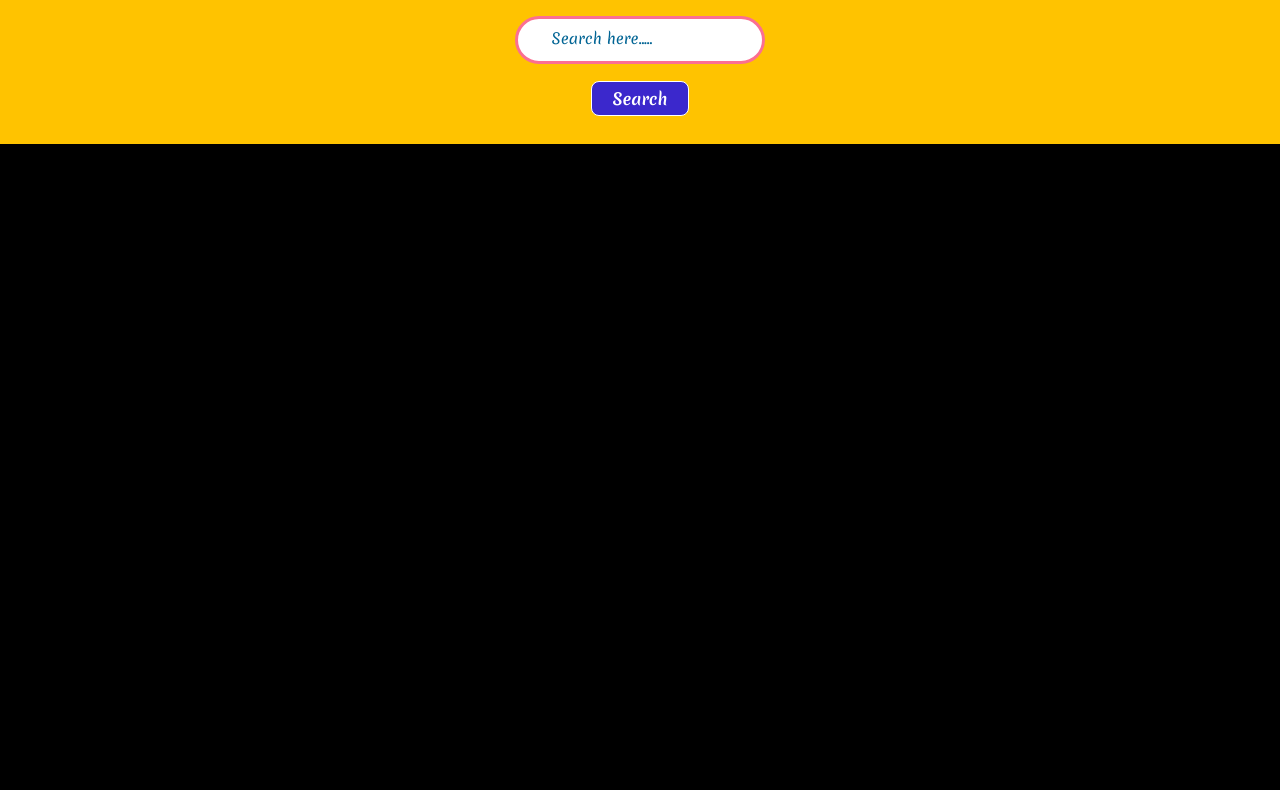
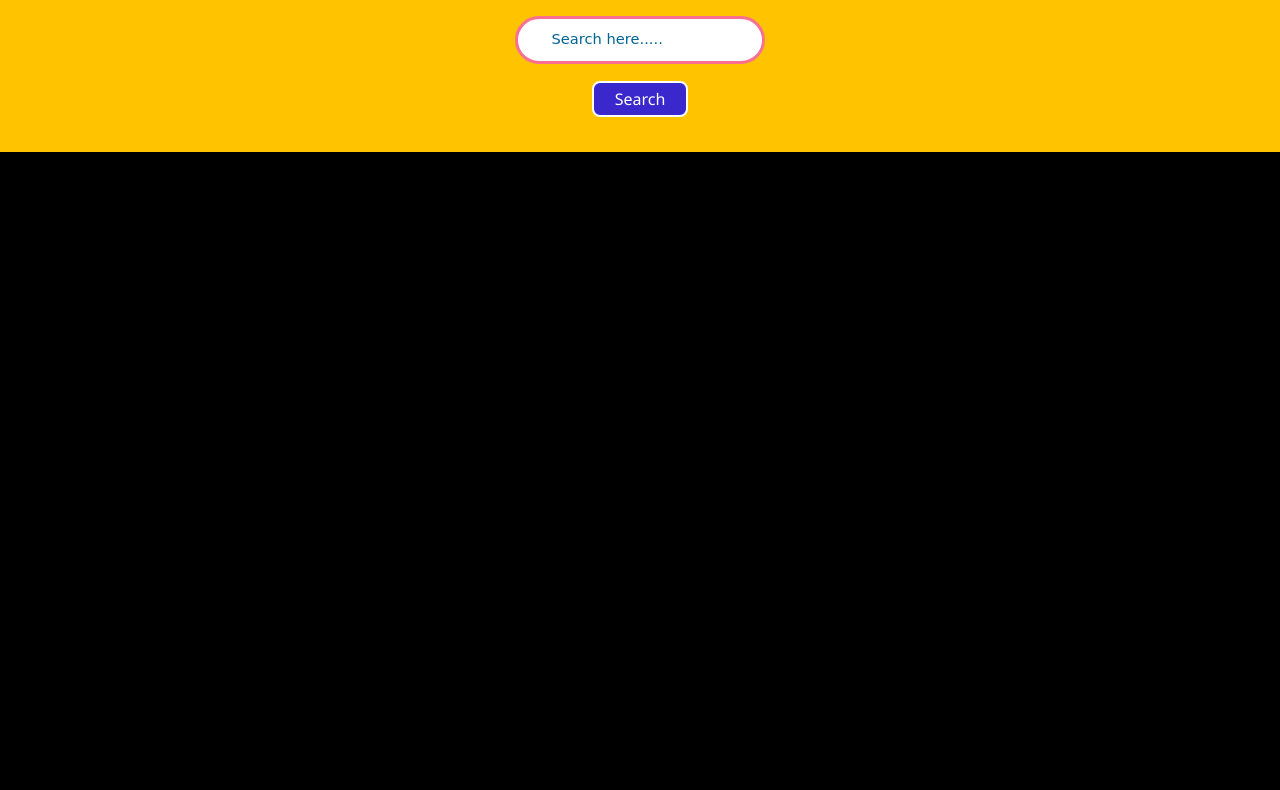
Before and after one commit to GokulM-IT/Tv_Shows_API, a plain HTML site: page index.html in a window 1280 px wide. Shown: the part 66-856 px from the top of the page. Drawn offline with nearby package versions, Linux system fonts and the light colour scheme.

Commit message:
fix:change alignment and font-family

```diff
--- a/style.css
+++ b/style.css
@@ -18,7 +18,7 @@ h1 {
 
 #form-container {
     width: 100%;
-    height: 20vh;
+    height: 21vh;
     display: flex;
     justify-content: center;
     background-color: #ffc300;
@@ -36,7 +36,7 @@ h1 {
 ::placeholder {
     font-size: 1.1em;
     color: #006494;
-    font-family: "Merienda", cursive;
+    font-family: cursive;
     font-optical-sizing: auto;
     font-weight: normal;
     font-style: normal;
@@ -53,10 +53,10 @@ h1 {
     border-radius: 0.5em;
     color: #ffffff;
     background-color: #3b28cc;
-    border: 1px solid #ffffff;
-    font-family: "Merienda", cursive;
+    border: 2px solid #ffffff;
+    font-family: 'Segoe UI', Tahoma, Geneva, Verdana, sans-serif;
     font-optical-sizing: auto;
-    font-weight: bold;
+    font-weight: normal;
     font-style: normal;
     transition: 0.5s;
 }
@@ -77,6 +77,8 @@ h1 {
 }
 
 #container div {
+    width: 213px;
+    height: 365px;
     border: 2px solid #ffd60a;
     border-radius: 5px;
     text-align: left;
```
